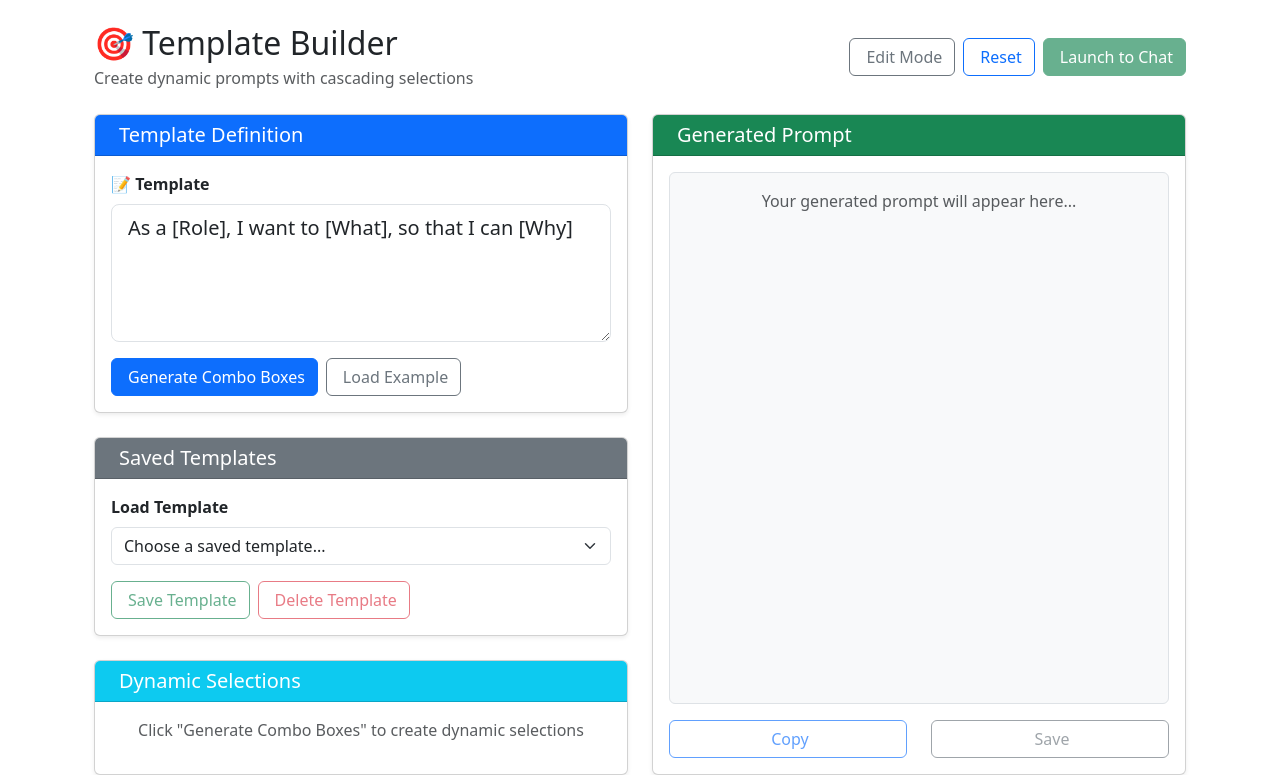
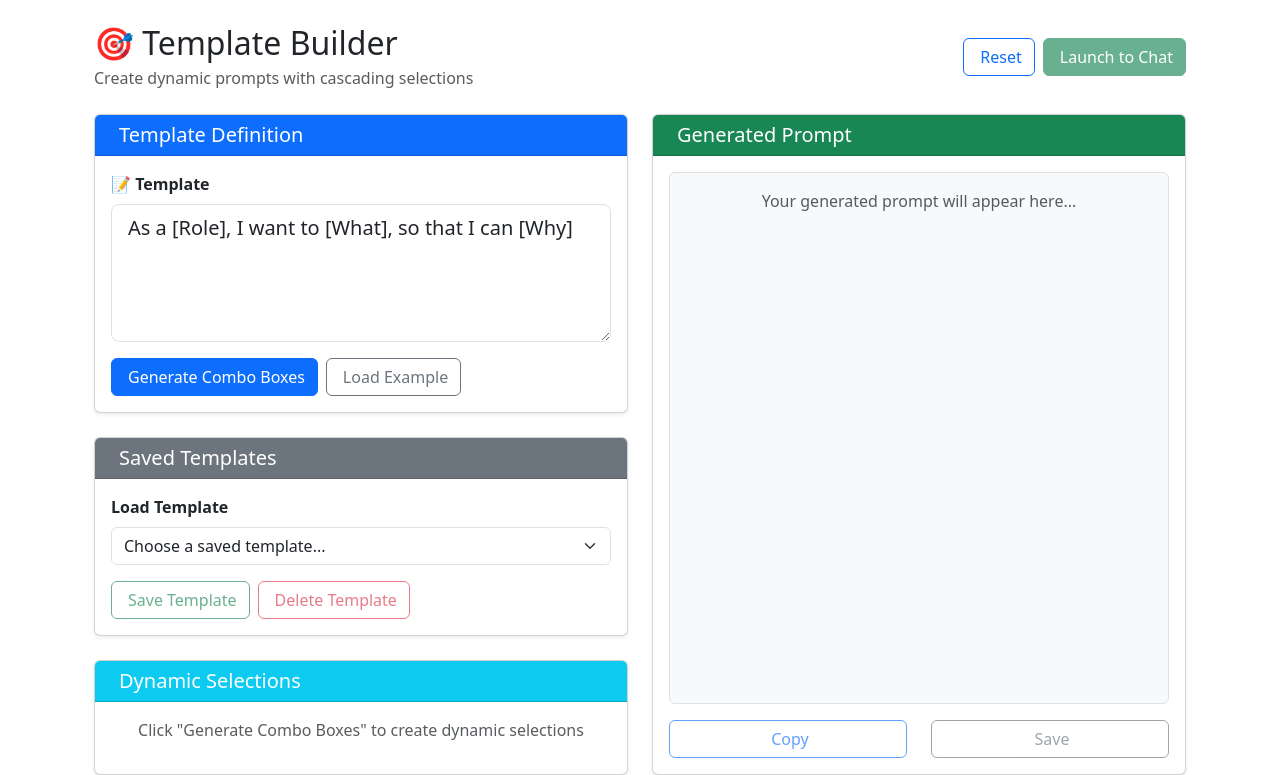
Before and after one commit to ThePassionateProgrammer/prompt-manager, a Flask app: template src/prompt_manager/templates/template_builder.html in a window 1280 px wide. Shown: the part 56-831 px from the top of the page. Run offline with Flask 3, Linux system fonts and the light colour scheme; the template is opened without the code that fills it, so the values that code supplies are empty; some libraries are stand-ins or nearby versions.

Commit message:
r: revert integration and remove edit mode button
- Revert cascading combo box integration from template builder
- Remove edit mode button and related JavaScript code
- Return to standard combo boxes for clean slate
- Ready for proper generalization in test harness

```diff
--- a/src/prompt_manager/templates/template_builder.html
+++ b/src/prompt_manager/templates/template_builder.html
@@ -9,9 +9,6 @@
                     <p class="text-muted mb-0">Create dynamic prompts with cascading selections</p>
                 </div>
                 <div class="d-flex gap-2">
-                    <button type="button" class="btn btn-outline-secondary" id="toggle-edit-mode">
-                        <i class="fas fa-edit me-1"></i>Edit Mode
-                    </button>
                     <button type="button" class="btn btn-outline-primary" id="clear-form">
                         <i class="fas fa-eraser me-1"></i>Reset
                     </button>
@@ -179,8 +176,7 @@ function setupEventListeners() {
     // Load example button
     document.getElementById('load-example').addEventListener('click', loadExample);
 
-    // Toggle edit mode button
-    document.getElementById('toggle-edit-mode').addEventListener('click', toggleEditMode);
+
 
     // Clear form button
     document.getElementById('clear-form').addEventListener('click', clearForm);
@@ -554,41 +550,7 @@ function loadExample() {
     generateComboBoxes();
 }
 
-function toggleEditMode() {
-    isEditMode = !isEditMode;
-    const button = document.getElementById('toggle-edit-mode');
 
-    if (isEditMode) {
-        button.innerHTML = '<i class="fas fa-save me-1"></i>Save Mode';
-        button.classList.remove('btn-outline-secondary');
-        button.classList.add('btn-warning');
-
-        // Enable editing for all combo boxes
-        comboBoxes.forEach((comboBox, index) => {
-            const input = document.getElementById(`combo-${index}`);
-            if (input) {
-                input.readOnly = false;
-            }
-        });
-    } else {
-        button.innerHTML = '<i class="fas fa-edit me-1"></i>Edit Mode';
-        button.classList.remove('btn-warning');
-        button.classList.add('btn-outline-secondary');
-
-        // Disable editing for disabled combo boxes
-        comboBoxes.forEach((comboBox, index) => {
-            const input = document.getElementById(`combo-${index}`);
-            if (input && !comboBox.enabled) {
-                input.readOnly = true;
-            }
-        });
-
-        // Auto-save when exiting edit mode
-        if (currentTemplateId) {
-            saveCurrentTemplate();
-        }
-    }
-}
 
 function loadSelectedTemplate() {
     const templateId = document.getElementById('template-select').value;
```
